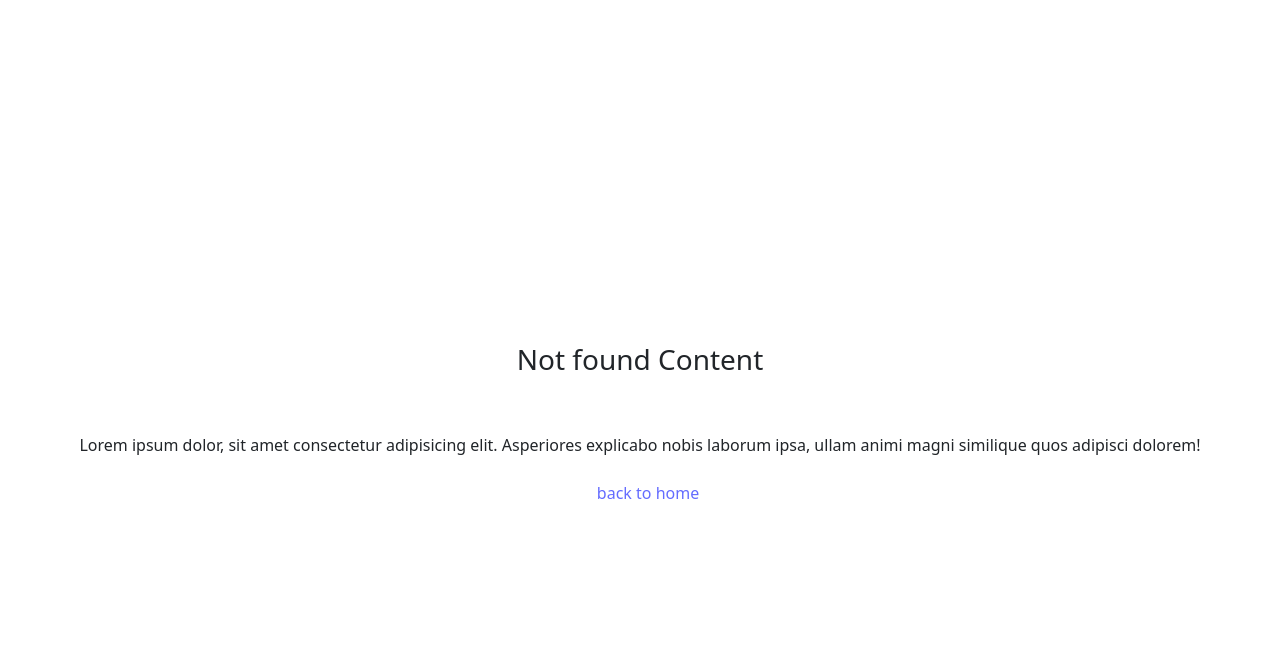
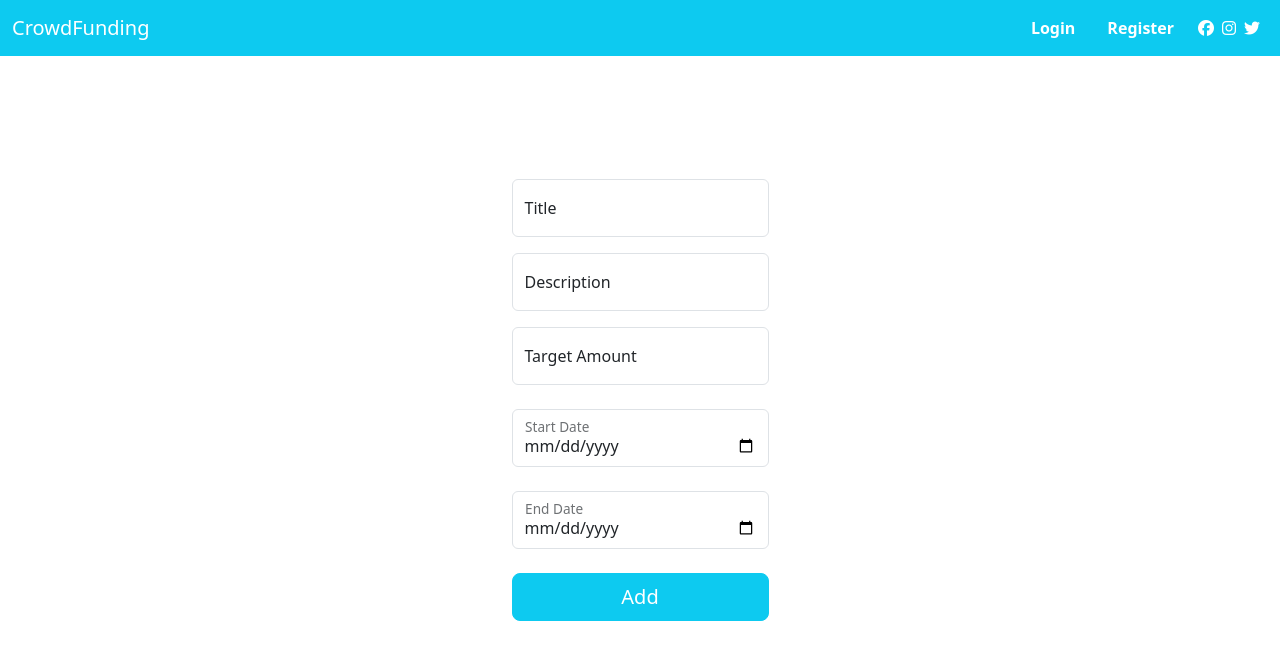
Before and after one commit to ziadKramzy/crowdfunding_frontend-, a React (Vite) app in the folder crowdfunding_project/: page /create-campaign in a window 1280 px wide. Before the commit this address had no page. Shown: the top 660 px of the page. Built offline with nearby package versions, Linux system fonts and the light colour scheme.

Commit message:
Added create campaign feature with live card update and update nav bar dependent on user login

```diff
--- a/crowdfunding_project/src/App.jsx
+++ b/crowdfunding_project/src/App.jsx
@@ -1,12 +1,18 @@
 import './App.css'
 import route from './routes/RouteList'
 import { RouterProvider } from 'react-router-dom'
+import  UserContextProvider  from './UserContext'
 function App() {
 
   return (
     <>
+       <UserContextProvider>
+
 <RouterProvider router={route}>
+
   </RouterProvider>
+     </UserContextProvider>
+
     </>
   )
 }
--- /dev/null
+++ b/crowdfunding_project/src/UserContext.jsx
@@ -0,0 +1,12 @@
+import React, { createContext, useState } from 'react'
+export let UserContext = createContext();
+
+
+export default function  UserContextProvider(props){
+    const [userLogin , setUserLogin] = useState(null);
+  return (
+    <UserContext.Provider value={{userLogin,setUserLogin}}>
+        {props.children}
+    </UserContext.Provider>
+  )
+}
--- a/crowdfunding_project/src/components/Navbar.jsx
+++ b/crowdfunding_project/src/components/Navbar.jsx
@@ -1,6 +1,9 @@
+import { useContext } from 'react';
 import { NavLink } from 'react-router-dom';
+import { UserContext } from '../UserContext';
 
 const Navbar = () => {
+  let {userLogin , setUserLogin } = useContext(UserContext)
   return (
     <nav className="navbar navbar-expand-lg bg-info position-fixed top-0 start-0 end-0 fw-bold text-white z-3">
       <div className="container-fluid">
@@ -13,24 +16,27 @@ const Navbar = () => {
 
         <div className="collapse navbar-collapse" id="mainNavbar">
           <ul className="navbar-nav me-auto mb-2 mb-lg-0">
-            <li className="nav-item mx-2">
+      {userLogin !== null ? <>      <li className="nav-item mx-2">
               <NavLink className="nav-link text-white" to="/">Home</NavLink>
             </li>
             <li className="nav-item mx-2">
               <NavLink className="nav-link text-white" to="/campaigns">Campaigns</NavLink>
             </li>
+             <li className="nav-item mx-2">
+              <NavLink className="nav-link text-white" to="/create-campaign">Create Campaign</NavLink>
+            </li></> : null}
           </ul>
 
           <ul className="navbar-nav ms-auto d-flex align-items-center">
-            <li className="nav-item mx-2">
+              {userLogin == null ? <>   <li className="nav-item mx-2">
               <NavLink className="nav-link text-white" to="/login">Login</NavLink>
             </li>
             <li className="nav-item mx-2">
               <NavLink className="nav-link text-white" to="/register">Register</NavLink>
-            </li>
-            <li className="nav-item mx-2">
-              <NavLink className="nav-link text-white" to="/login">Logout</NavLink>
-            </li>
+            </li></>:<li className="nav-item mx-2">
+              <NavLink className="nav-link text-white" to="/login" onClick={()=>setUserLogin(null)}>Logout</NavLink>
+            </li>}
+
             <li className="nav-item d-flex gap-2 mx-2">
               <i className="fab fa-facebook text-white"></i>
               <i className="fab fa-instagram text-white"></i>
--- /dev/null
+++ b/crowdfunding_project/src/pages/CampaignForm.jsx
@@ -0,0 +1,101 @@
+import axios from 'axios'
+import { useFormik } from 'formik'
+import React, { useContext, useState } from 'react'
+import * as Yup from 'yup'
+import { UserContext } from '../UserContext'
+import { useNavigate } from 'react-router-dom'
+
+
+export const CampaignForm = () => {
+  const [isloading , setIsLoading] = useState(false)
+  const {userLogin, setUserLogin } = useContext(UserContext)
+  let navigate = useNavigate()
+
+let handleCreate =  (formValues)=>{
+  const token = localStorage.getItem('userToken');
+
+  setIsLoading(true)
+  axios.post('http://127.0.0.1:8000/api/projects/create/' , formValues ,
+    {
+      headers: {
+            Authorization: `Bearer ${token}`,
+      }
+    }
+  )
+  .then((res)=> { console.log(res)
+    setIsLoading(false)
+      localStorage.setItem('newCampaignAdded', 'true');
+    navigate('/')
+
+
+  })
+  .catch((res)=>{console.log(res)
+        setIsLoading(false)
+
+  });}
+
+    const campaignValidationSchema = Yup.object({
+    title: Yup.string().required('Title is required').min(3,'Title must be at least 3 characters'),
+    description:Yup.string().required('description is required').min(3,'description must be at least 3 characters'),
+    target_amount:Yup.number().required('target amount is required').positive('Amount must be positive')
+    .typeError('Amount must be a number'),
+  })
+  let formik = useFormik({
+    initialValues:{
+      title:'',
+      description:'',
+      target_amount:'',
+      start_date:'',
+      end_date:''
+    },
+    validationSchema:campaignValidationSchema,
+    onSubmit:handleCreate
+  })
+
+  return (
+    <>
+      <form onSubmit={formik.handleSubmit} >
+                <div className="form-floating mb-3">
+                  <input onChange={formik.handleChange} onBlur={formik.handleBlur} value={formik.values.title} type="text" name='title' className="form-control" id="floatingTitle" placeholder="ex.animal help" />
+                  <label htmlFor="floatingName">Title</label>
+                </div>
+                {formik.errors.title && formik.touched.title && <div className="alert alert-danger">{formik.errors.title}</div>}
+
+                <div className="form-floating mb-3">
+                  <input onChange={formik.handleChange} onBlur={formik.handleBlur} value={formik.values.description} type="text" name='description' className="form-control" id="floatingLDescription" placeholder="ex.animal help description" />
+                  <label htmlFor="floatingLastName">Description</label>
+                </div>
+                {formik.errors.description && formik.touched.description && <div className="alert alert-danger">{formik.errors.description}</div>}
+
+                <div className="form-floating mb-4">
+                  <input onChange={formik.handleChange} onBlur={formik.handleBlur} value={formik.values.target_amount} name='target_amount' type="number" className="form-control" id="floatingTargetAmount" placeholder="ex.30000" />
+                  <label htmlFor="floatingtArgetAmount">Target Amount</label>
+                </div>
+                {formik.errors.target_amount && formik.touched.target_amount && <div className="alert alert-danger">{formik.errors.target_amount}</div>}
+
+                <div>
+                     <div className="form-floating mb-4">
+                  <input onChange={formik.handleChange} onBlur={formik.handleBlur} value={formik.values.start_date} name='start_date' type="date" className="form-control" id="floatingStartDate" placeholder="ex.2025-10-01" />
+                  <label htmlFor="floatingtStartDate">Start Date</label>
+                </div>
+                {formik.errors.start_date && formik.touched.start_date && <div className="alert alert-danger">{formik.errors.start_date}</div>}
+
+                <div>
+                     <div className="form-floating mb-4">
+                  <input onChange={formik.handleChange} onBlur={formik.handleBlur} value={formik.values.end_date} name='end_date' type="date" className="form-control" id="floatingEndDate" placeholder="ex.2026-03-26" />
+                  <label htmlFor="floatingEndDate">End Date</label>
+                </div>
+                {formik.errors.end_date && formik.touched.end_date && <div className="alert alert-danger">{formik.errors.end_date}</div>}
+
+                <div>
+
+                </div>
+                </div>
+                  <button type="submit" className="btn btn-info btn-lg w-100 text-white">
+                    {isloading ? <i className='fas fa-spinner fa-spin'></i> : 'Add'}
+                  </button>
+                </div>
+              </form>
+    </>
+  )
+}
--- a/crowdfunding_project/src/pages/Home.jsx
+++ b/crowdfunding_project/src/pages/Home.jsx
@@ -21,6 +21,11 @@ export const Home = () => {
     };
 
     fetchCampaigns();
+        const newCampaign = localStorage.getItem('newCampaignAdded');
+    if (newCampaign === 'true') {
+      fetchCampaigns();
+      localStorage.removeItem('newCampaignAdded');
+    }
   }, []);
 
   if (loading)
--- a/crowdfunding_project/src/pages/Login.jsx
+++ b/crowdfunding_project/src/pages/Login.jsx
@@ -1,21 +1,24 @@
 import axios from 'axios'
 import { useFormik } from 'formik'
-import  { useEffect, useState } from 'react'
+import  { useContext, useEffect, useState } from 'react'
 import { Link, useNavigate } from 'react-router-dom'
 import * as Yup from 'yup'
+import { UserContext } from '../UserContext'
+
 
  const Login =()=> {
   let navigate = useNavigate()
   let[loginerror , setLoginerror] = useState(null)
   const [isloading , setIsloading] = useState(null)
+  let {setUserLogin} = useContext(UserContext);
 
   let handleLogin= (values)=>{
     setIsloading(true)
 axios.post('http://127.0.0.1:8000/api/login',values)
 .then((response)=>{console.log(response);
   if(response.data.message ==='Login successful'){
-    // localStorage.setItem('userToken' , response.data.token)
-    // setUserLogin(response.data.token)
+        localStorage.setItem('userToken' , response?.data?.tokens?.access)
+      setUserLogin(response?.data?.tokens?.access)
   setIsloading(false)
   navigate('/')
 }
--- a/crowdfunding_project/src/pages/Register.jsx
+++ b/crowdfunding_project/src/pages/Register.jsx
@@ -27,7 +27,8 @@ const Register =()=> {
     axios.post('http://127.0.0.1:8000/api/register' ,formValues)
       .then((res)=>{
         console.log(res);
-        if (res.data.message === 'User Registered') {
+        if (res?.data?.message === 'User Registered') {
+          localStorage.setItem('userToken' , res?.data?.tokens?.access)
           setIsloading(false)
           navigate('/login');
         }
--- a/crowdfunding_project/src/routes/RouteList.jsx
+++ b/crowdfunding_project/src/routes/RouteList.jsx
@@ -5,6 +5,7 @@ import { CampaignDetails } from "../pages/CampaignDetails";
 import  Register  from "../pages/Register";
 import  Login  from "../pages/Login";
 import NotFoundPage from "../pages/NotFoundPage";
+import { CampaignForm } from "../pages/CampaignForm";
 
 
 
@@ -15,6 +16,7 @@ import NotFoundPage from "../pages/NotFoundPage";
         { index: true, element: <Home /> },
         { path: 'campaigns', element: <Home /> },
         { path: 'campaign-details/:id', element: <CampaignDetails /> },
+        { path: 'create-campaign', element: <CampaignForm /> },
         { path: 'register', element: <Register /> },
         { path: 'login', element: <Login /> },
       ],
```
